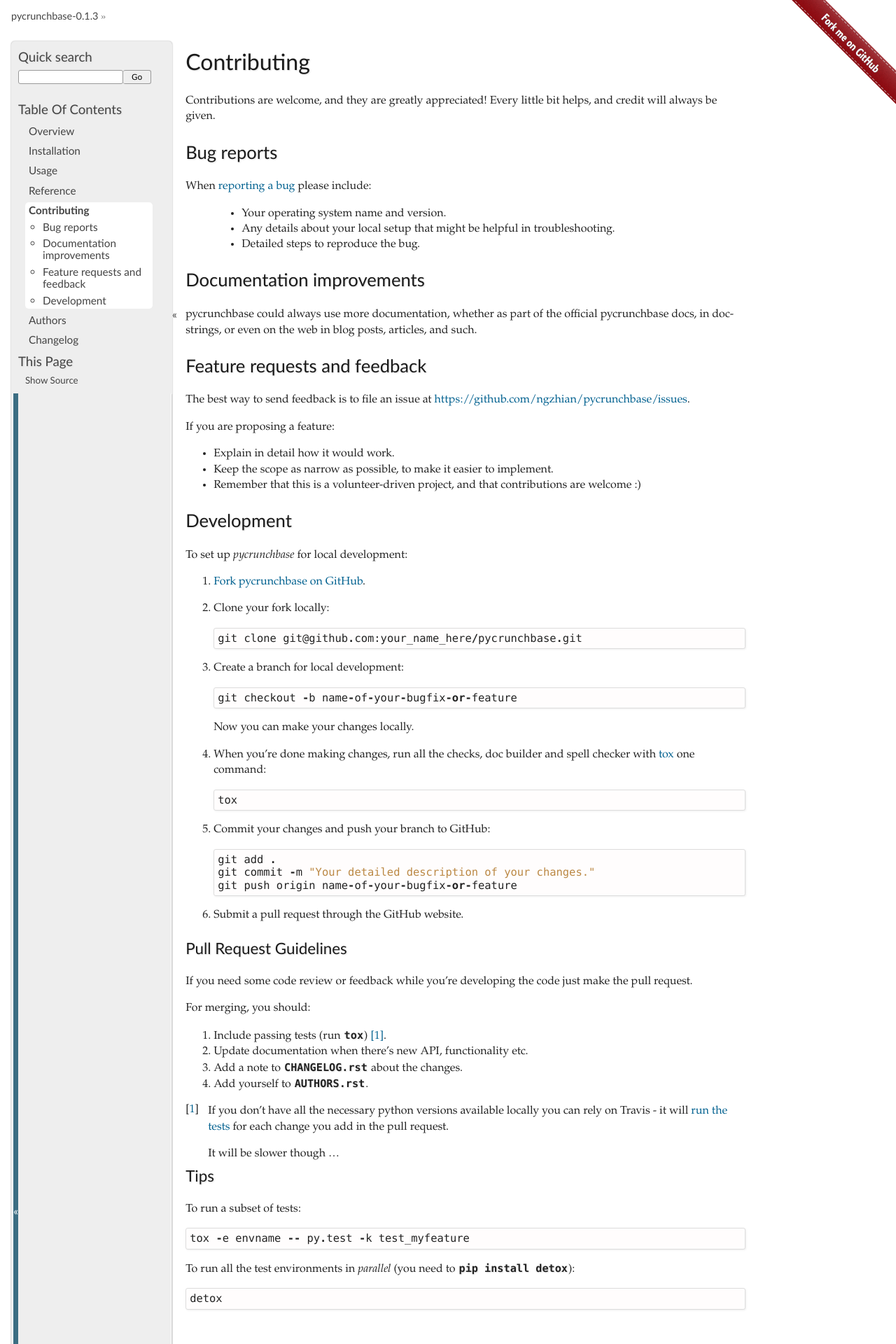
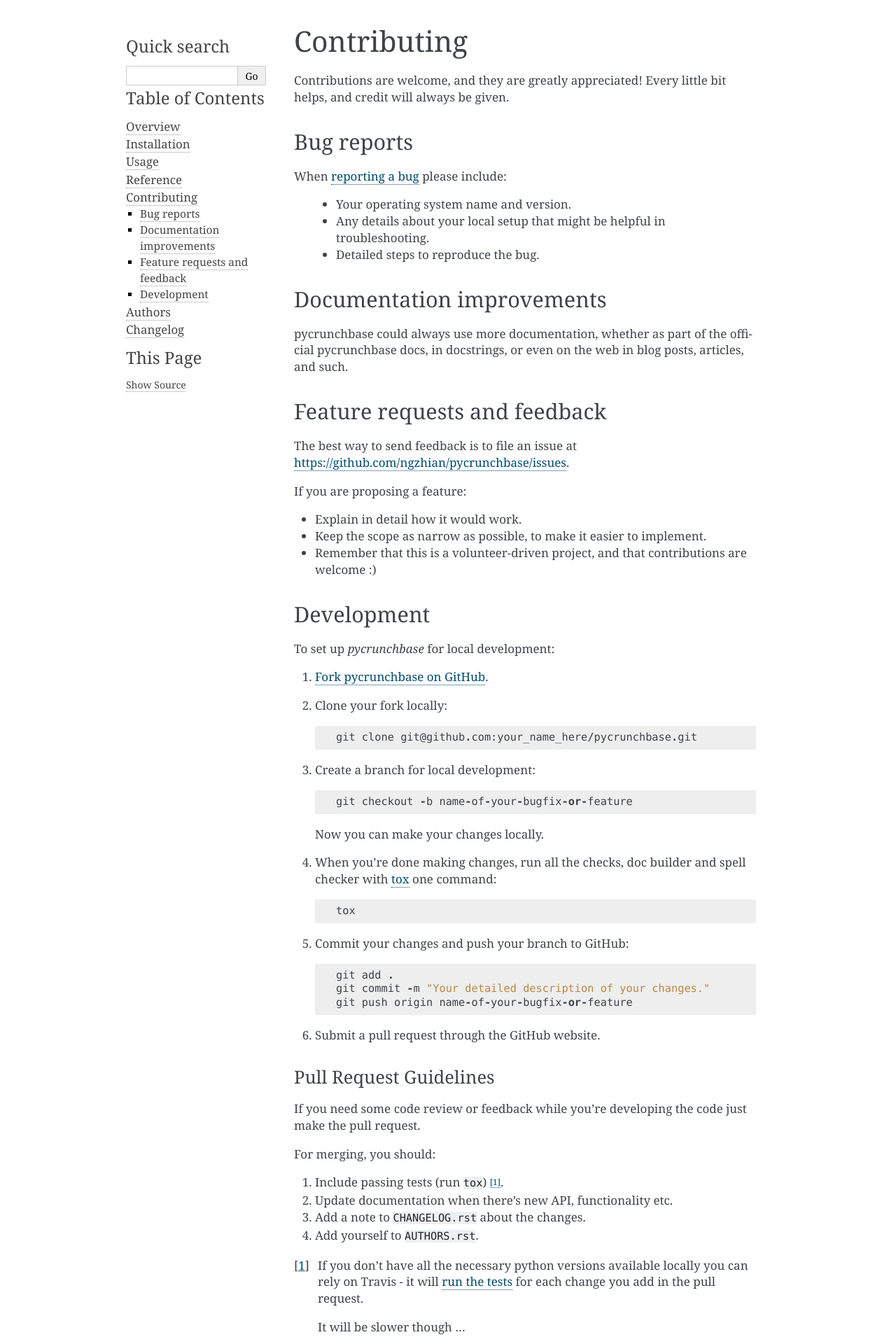
Before and after one commit to ngzhian/pycrunchbase, a Sphinx documentation site: the page built from docs/contributing.rst, in a window 1280 px wide. Shown: the top 1920 px of the page at 70% size. Built offline with Sphinx 7.4.7, drawn with Linux system fonts in a browser that asks for light colours; some of the changed text lies outside the part shown.

```diff
--- a/docs/conf.py
+++ b/docs/conf.py
@@ -8,7 +8,7 @@
     'sphinx.ext.coverage',
     'sphinx.ext.ifconfig',
     'sphinx.ext.viewcode',
-    'sphinxcontrib.napoleon'
+    'sphinx.ext.napoleon',
 ]
 if os.getenv('SPELLCHECK'):
     extensions += 'sphinxcontrib.spelling',
@@ -24,10 +24,6 @@
     open(os.path.join(os.path.dirname(__file__), '../setup.py')).read()
 )[0]
 
-import sphinx_py3doc_enhanced_theme
-html_theme = "sphinx_py3doc_enhanced_theme"
-html_theme_path = [sphinx_py3doc_enhanced_theme.get_html_theme_path()]
-
 pygments_style = 'trac'
 templates_path = ['.']
 html_use_smartypants = True
@@ -37,6 +33,3 @@
    '**': ['searchbox.html', 'globaltoc.html', 'sourcelink.html'],
 }
 html_short_title = '%s-%s' % (project, version)
-html_theme_options = {
-    'githuburl': 'https://github.com/ngzhian/pycrunchbase/'
-}
--- a/docs/requirements.txt
+++ /dev/null
@@ -1,4 +0,0 @@
-sphinx
-sphinxcontrib-napoleon
-sphinx-py3doc-enhanced-theme
--e .
```
Also changed, not shown: 1 other file.
